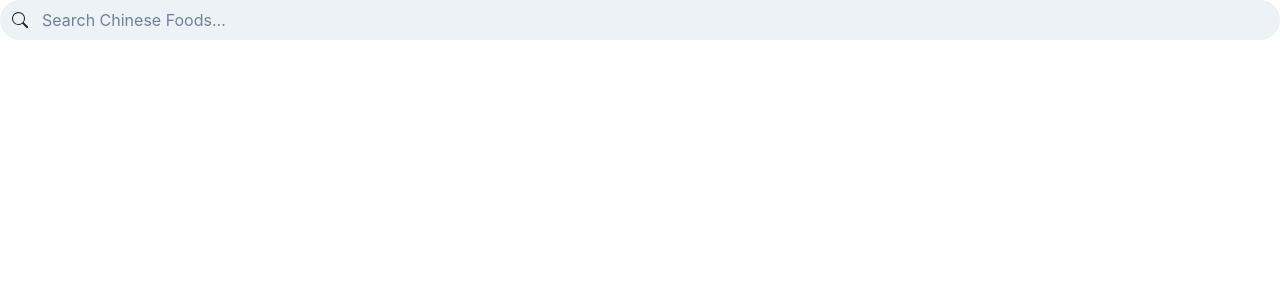
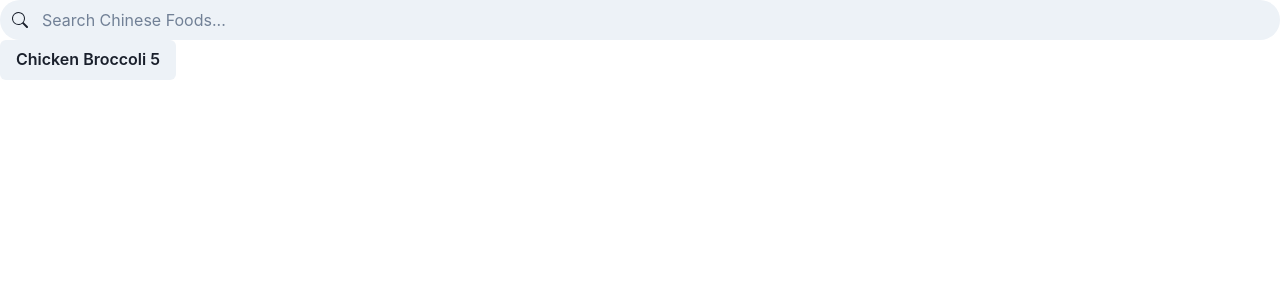
Before and after one commit to Yuxiang-Huang/Chinese-Restaurant-Order-Helper, a React (Vite) app: page / in a window 1280 px wide. Shown: the top 300 px of the page. Built offline with nearby package versions, Linux system fonts and the light colour scheme.

Commit message:
Able to have a list of food in useFoodMenu and access it in app.tsx

```diff
--- a/src/App.tsx
+++ b/src/App.tsx
@@ -1,8 +1,20 @@
-// import { Button } from "@chakra-ui/react";
+import { Button } from "@chakra-ui/react";
 import SearchBar from "./components/SearchBar";
+import useFoodMenu from "./hooks/useFoodMenu";
 
 const App = () => {
-  return <SearchBar onSearch={(str) => console.log(str)} />;
+  const foodMenu = useFoodMenu();
+
+  return (
+    <>
+      <SearchBar onSearch={(str) => console.log(str)} />
+      {foodMenu.map((food) => (
+        <Button>
+          {food.name} {food.price}
+        </Button>
+      ))}
+    </>
+  );
 };
 
 export default App;
--- /dev/null
+++ b/src/hooks/useFoodMenu.ts
@@ -0,0 +1,15 @@
+export interface FoodMenuItem {
+    name: string,
+    price: number
+}
+
+const useFoodMenu = () => {
+    let foodMenu = new Array<FoodMenuItem>();
+    foodMenu.push(
+        {name: "Chicken Broccoli", price: 5}
+    )
+
+    return foodMenu
+}
+
+export default useFoodMenu;
```
Also changed, not shown: src/hooks/useMenu.ts (deleted).
